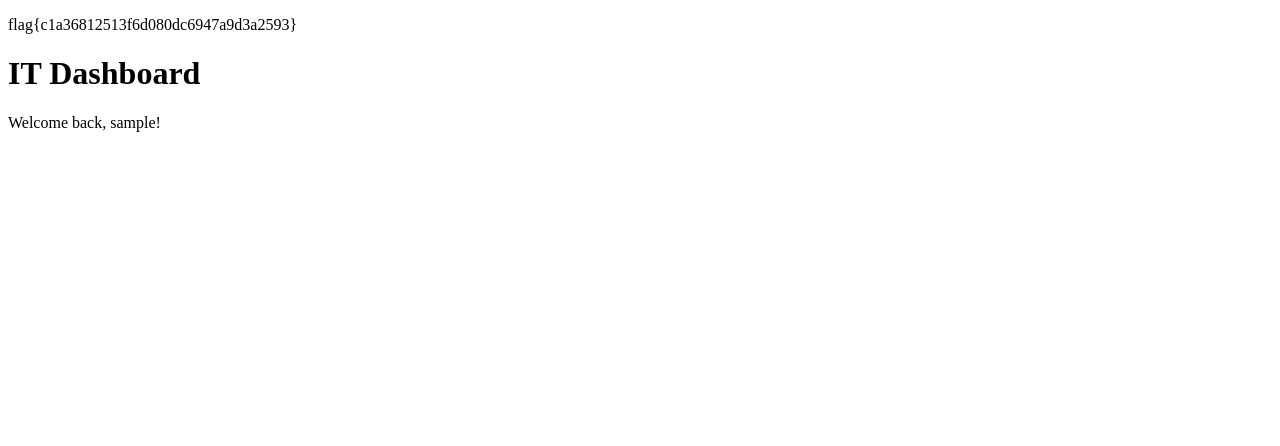
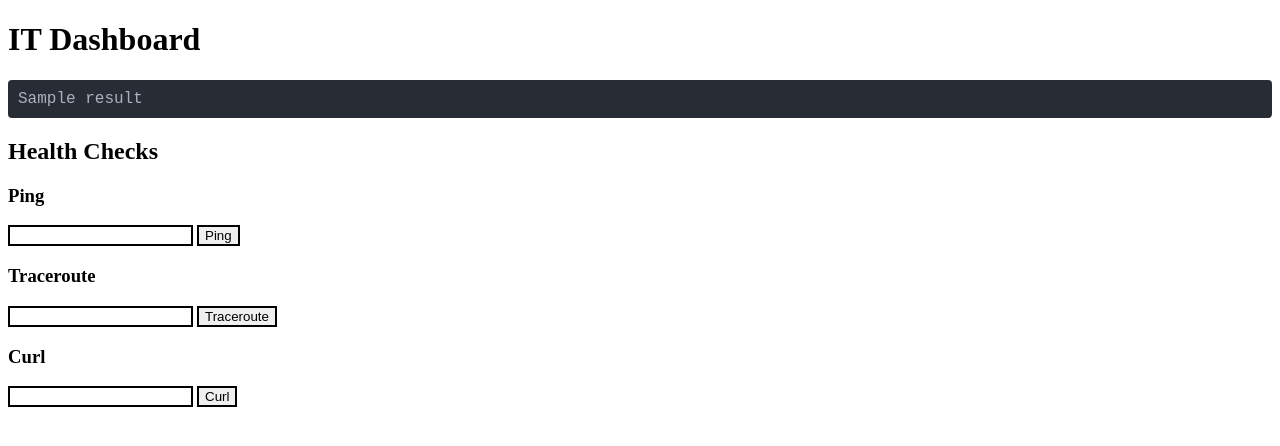
Before and after one commit to bjames/2023-Holiday-Hacks, a Flask app: template web-sql/templates/dashboard.html in a window 1280 px wide. Shown: the top 446 px of the page. Run offline with Flask 3, Linux system fonts and the light colour scheme; the template is opened without the code that fills it: most values are stand-ins (such as "Sample title", 1, 10 or a date in 2020).

Commit message:
Command injection flag complete

```diff
--- a/web-sql/main.py
+++ b/web-sql/main.py
@@ -1,6 +1,8 @@
+import dashboard_scripts
+import secrets
+import session_db
 import user_db
-import session_db
-import secrets
+
 from flask import Flask, request, render_template, render_template_string, redirect, url_for, make_response
 
 
@@ -10,25 +12,64 @@ user_db.create_db()
 session_db.create_db()
 SESSION_COOKIE_NAME = "noco_hackers_2023_session"
 
+def check_cookie() -> str:
+    username = ""
+    if request.cookies.get(SESSION_COOKIE_NAME):
+        username = session_db.check_session(request.cookies.get(SESSION_COOKIE_NAME))
+
+    return username
+
+
 @app.route('/')
 def home():
     # if the user has a valid session, redirect them to the dashboard
     if request.cookies.get(SESSION_COOKIE_NAME):
         if session_db.check_session(request.cookies.get("session")):
             return redirect(url_for('dashboard'))
-    return redirect(url_for('login'))
 
-@app.route('/dashboard')
+@app.route("/ping", methods=["POST"])
+def ping():
+    username = check_cookie()
+    if username:
+        result = dashboard_scripts.ping(request.form.get("host"))
+        return render_template("dashboard.html", result=result)
+    else:
+        return redirect(url_for('login'))
+
+@app.route("/curl", methods=["POST"])
+def curl():
+    username = check_cookie()
+    if username:
+        result = dashboard_scripts.curl(request.form.get("host"))
+        return render_template("dashboard.html", result=result)
+    else:
+        return redirect(url_for('login'))
+
+@app.route("/traceroute", methods=["POST"])
+def traceroute():
+    username = check_cookie()
+    if username:
+        result = dashboard_scripts.traceroute(request.form.get("host"))
+        return render_template("dashboard.html", result=result)
+    else:
+        return redirect(url_for('login'))
+
+@app.route('/dashboard', methods=['GET', 'POST'])
 def dashboard():
-    if request.cookies.get(SESSION_COOKIE_NAME):
-        username = session_db.check_session(request.cookies.get(SESSION_COOKIE_NAME))
-        if username:
-            return render_template('dashboard.html', username=username)
-    return redirect(url_for('login'))
+    username = check_cookie()
+    if username:
+        return render_template('dashboard.html', username=username)
+    else:
+        return redirect(url_for('login'))
+
 
 @app.route('/login', methods=['GET', 'POST'])
 def login():
     msg = ""
+
+    username = check_cookie()
+    if username:
+        return redirect(url_for('dashboard'))
 
     if request.method == 'POST':
         username = request.form.get("username")
--- a/web-sql/static/css/style.css
+++ b/web-sql/static/css/style.css
@@ -9,3 +9,11 @@ input:invalid {
 input:valid {
   border: 2px solid black;
 }
+
+.code {
+  font-family: 'Courier New', monospace; background-color: #282c34; /* Dark grey background */
+  color: #abb2bf; /* Light grey font color */
+  padding: 10px;
+  border-radius: 4px;
+  overflow-x: auto;
+}
--- a/web-sql/templates/dashboard.html
+++ b/web-sql/templates/dashboard.html
@@ -6,8 +6,28 @@
         <link rel="stylesheet" href="{{ url_for('static', filename='css/style.css') }}">
     </head>
     <body>
-        <p>flag{c1a36812513f6d080dc6947a9d3a2593}</p>
         <h1>IT Dashboard</h1>
+        {% if result is undefined %}
             <p>Welcome back, {{ username }}!</p>
+            <p>flag{c1a36812513f6d080dc6947a9d3a2593}</p>
+        {% else %}
+            <pre class="code">{{ result }}</pre>
+        {% endif %}
+        <h2>Health Checks</h2>
+        <h3>Ping</h3>
+        <form id="ping" action="/ping" method="post">
+            <input type="text" name="host" pattern="[A-Za-z0-9.:]*">
+            <input type="submit" value="Ping">
+        </form>
+        <h3>Traceroute</h3>
+        <form id="traceroute" action="/traceroute" method="post">
+            <input type="text" name="host" pattern="[A-Za-z0-9.:]*">
+            <input type="submit" value="Traceroute">
+        </form>
+        <h3>Curl</h3>
+        <form id="curl" action="/curl" method="post">
+            <input type="text" name="host" pattern="[A-Za-z0-9.:]*">
+            <input type="submit" value="Curl">
+        </form>
     </body>
 </html>
--- a/web-sql/user_db.py
+++ b/web-sql/user_db.py
@@ -18,7 +18,7 @@ def check_password(username, password) -> str | None:
 
     This function is purposely vulnerable to SQL injection.
     """
-    conn = sqlite3.connect(f"{DB_FILE}?mode=ro") # open the database in read-only mode
+    conn = sqlite3.connect(f"file:{DB_FILE}?mode=ro", uri=True) # open the database in read-only mode
     c = conn.cursor()
     c.execute(f"SELECT * FROM users WHERE username='{username}' AND password='{password}'")
     result = c.fetchone()
```
Also changed, not shown: web-sql/dashboard_scripts.py (added, +14 -0 lines), web-sql/index.html (added, +17 -0 lines), web-sql/templates/login.html (+5 -2 lines), 1 other file. Lines whose indentation alone changed are shown as unchanged.
